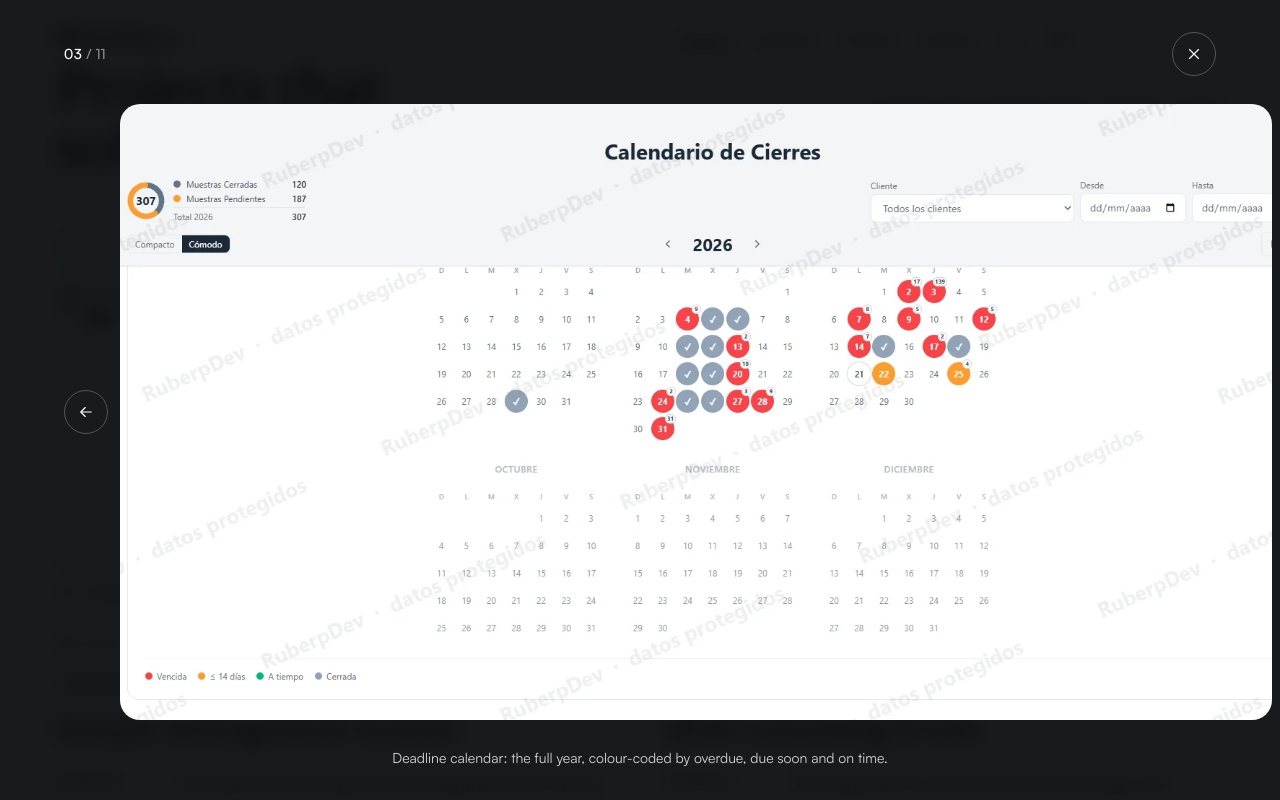
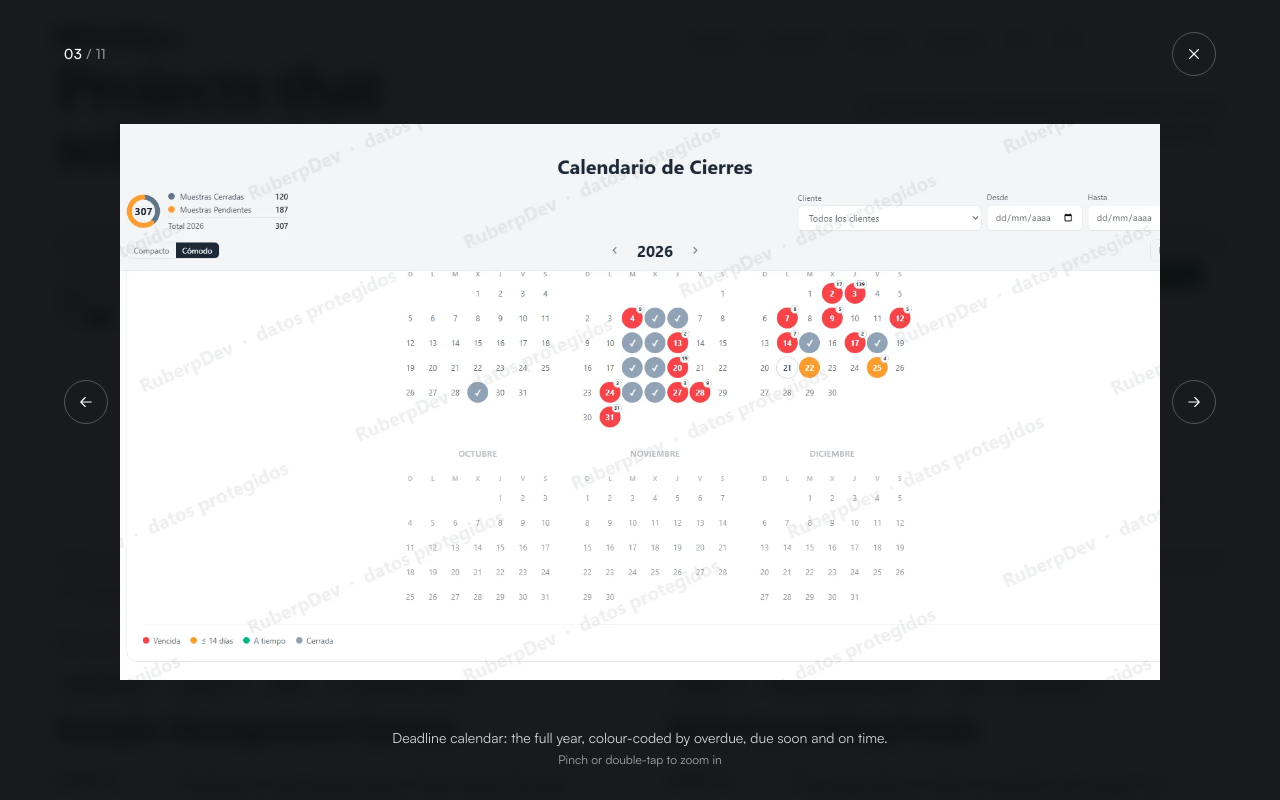
Before and after one commit to rretoarin/portafolio_rubenrp, a React (Vite) app: page / in a window 1280 px wide. Both pictures are taken after a click on the button 334 px from the left and 1221 px from the top of the page. Shown: the part 821-1621 px from the top of the page. Built offline with nearby package versions, Linux system fonts and the light colour scheme.

Commit message:
mejorqando detalles

```diff
--- a/src/App.jsx
+++ b/src/App.jsx
@@ -102,10 +102,10 @@
             sameAs: [PROFILE.linkedin],
             description: t.hero.lead,
             knowsAbout: [
-              'Diseno y desarrollo web',
+              'Diseño y desarrollo web',
               'Sistemas web a medida',
-              'Automatizacion de procesos',
-              'Integracion de sistemas',
+              'Automatización de procesos',
+              'Integración de sistemas',
               'Aplicaciones web',
               'Paneles de control y reportes',
             ],
--- a/src/components/Contact.jsx
+++ b/src/components/Contact.jsx
@@ -97,7 +97,7 @@
                 value={nombre}
                 onChange={(e) => setNombre(e.target.value)}
                 placeholder={t.contact.formNamePlaceholder}
-                className="mt-2 w-full rounded-[var(--radius-tile)] border border-edge bg-page px-3 py-2.5 text-sm transition-colors duration-200 placeholder:text-ink-soft/70 hover:border-ink focus-visible:border-ink focus:border-ink"
+                className="mt-2 w-full rounded-[var(--radius-tile)] border border-edge bg-page px-3 py-2.5 text-base transition-colors md:text-sm duration-200 placeholder:text-ink-soft/70 hover:border-ink focus-visible:border-ink focus:border-ink"
               />
 
               <label htmlFor="mensaje" className="mt-4 block text-sm font-medium">
@@ -110,7 +110,7 @@
                 value={mensaje}
                 onChange={(e) => setMensaje(e.target.value)}
                 placeholder={t.contact.formMessagePlaceholder}
-                className="mt-2 w-full resize-y rounded-[var(--radius-tile)] border border-edge bg-page px-3 py-2.5 text-sm transition-colors duration-200 placeholder:text-ink-soft/70 hover:border-ink focus-visible:border-ink focus:border-ink"
+                className="mt-2 w-full resize-y rounded-[var(--radius-tile)] border border-edge bg-page px-3 py-2.5 text-base transition-colors md:text-sm duration-200 placeholder:text-ink-soft/70 hover:border-ink focus-visible:border-ink focus:border-ink"
               />
 
               <button type="submit" className="btn-primary mt-5 w-full justify-center px-6">
--- a/src/components/Lightbox.jsx
+++ b/src/components/Lightbox.jsx
@@ -1,5 +1,126 @@
-import { useCallback, useEffect, useRef } from 'react'
+import { useCallback, useEffect, useRef, useState } from 'react'
 import { ArrowRight, Close } from './icons'
+
+const MAX = 4
+const DOBLE = 2.5
+const REPOSO = { s: 1, x: 0, y: 0 }
+
+/*
+ * Zoom de la captura. En el móvil una tabla del sistema de Arin cabe en ~340px
+ * y no se lee: aquí se amplía con dos dedos, con doble toque (o doble clic) y
+ * se recorre arrastrando. Todo con Pointer Events, sin librería.
+ *
+ * `touch-none` es lo que impide que el pellizco amplíe la página entera en vez
+ * de la captura. El desplazamiento se limita al dibujo real de la imagen —no a
+ * su caja, que con `object-contain` lleva franjas vacías— para que nunca se
+ * pueda arrastrar la captura fuera de la vista.
+ */
+function Zoom({ src, alt }) {
+  const zona = useRef(null)
+  const foto = useRef(null)
+  const punteros = useRef(new Map())
+  const inicio = useRef(null)
+  const toque = useRef(null)
+  const [vista, setVista] = useState(REPOSO)
+  const [gesto, setGesto] = useState(false)
+
+  // Coordenadas respecto al centro de la zona, que es el origen del transform.
+  const alCentro = (cx, cy) => {
+    const z = zona.current.getBoundingClientRect()
+    return { x: cx - z.left - z.width / 2, y: cy - z.top - z.height / 2 }
+  }
+
+  const limitar = ({ s, x, y }) => {
+    const z = zona.current.getBoundingClientRect()
+    const im = foto.current
+    const r = Math.min(z.width / (im.naturalWidth || 1), z.height / (im.naturalHeight || 1))
+    const mx = Math.max(0, (im.naturalWidth * r * s - z.width) / 2)
+    const my = Math.max(0, (im.naturalHeight * r * s - z.height) / 2)
+    return { s, x: Math.min(mx, Math.max(-mx, x)), y: Math.min(my, Math.max(-my, y)) }
+  }
+
+  // Amplía manteniendo quieto el punto `p` bajo el dedo o el cursor.
+  const ampliar = (s, p, v) => {
+    const s2 = Math.min(MAX, Math.max(1, s))
+    return limitar({ s: s2, x: p.x - (p.x - v.x) * (s2 / v.s), y: p.y - (p.y - v.y) * (s2 / v.s) })
+  }
+
+  const empezar = () => {
+    const [a, b] = [...punteros.current.values()]
+    inicio.current = b
+      ? { dist: Math.hypot(a.x - b.x, a.y - b.y), mid: alCentro((a.x + b.x) / 2, (a.y + b.y) / 2), v: vista }
+      : { x: a.x, y: a.y, v: vista, movido: false }
+  }
+
+  const onPointerDown = (e) => {
+    if (e.pointerType === 'mouse' && e.button !== 0) return
+    zona.current.setPointerCapture(e.pointerId)
+    punteros.current.set(e.pointerId, { x: e.clientX, y: e.clientY })
+    setGesto(true)
+    empezar()
+  }
+
+  const onPointerMove = (e) => {
+    if (!punteros.current.has(e.pointerId)) return
+    punteros.current.set(e.pointerId, { x: e.clientX, y: e.clientY })
+    const i = inicio.current
+    const [a, b] = [...punteros.current.values()]
+    if (b) {
+      const mid = alCentro((a.x + b.x) / 2, (a.y + b.y) / 2)
+      const v = ampliar(i.v.s * (Math.hypot(a.x - b.x, a.y - b.y) / i.dist), i.mid, i.v)
+      setVista(limitar({ ...v, x: v.x + mid.x - i.mid.x, y: v.y + mid.y - i.mid.y }))
+      return
+    }
+    if (Math.hypot(a.x - i.x, a.y - i.y) > 8) i.movido = true
+    if (i.v.s > 1) setVista(limitar({ ...i.v, x: i.v.x + a.x - i.x, y: i.v.y + a.y - i.y }))
+  }
+
+  const onPointerUp = (e) => {
+    if (!punteros.current.has(e.pointerId)) return
+    punteros.current.delete(e.pointerId)
+    const i = inicio.current
+    if (punteros.current.size) {
+      // Se levantó un dedo del pellizco: el que queda sigue arrastrando.
+      empezar()
+      toque.current = null
+      return
+    }
+    setGesto(false)
+    if (i?.dist || i?.movido) return (toque.current = null)
+    const antes = toque.current
+    const ahora = { t: e.timeStamp, x: e.clientX, y: e.clientY }
+    if (antes && ahora.t - antes.t < 320 && Math.hypot(ahora.x - antes.x, ahora.y - antes.y) < 30) {
+      setVista(vista.s > 1 ? REPOSO : ampliar(DOBLE, alCentro(ahora.x, ahora.y), vista))
+      toque.current = null
+    } else {
+      toque.current = ahora
+    }
+  }
+
+  return (
+    <div
+      ref={zona}
+      onPointerDown={onPointerDown}
+      onPointerMove={onPointerMove}
+      onPointerUp={onPointerUp}
+      onPointerCancel={onPointerUp}
+      className={`relative min-h-0 flex-1 self-stretch touch-none overflow-hidden select-none ${
+        vista.s > 1 ? 'cursor-grab active:cursor-grabbing' : 'cursor-zoom-in'
+      }`}
+    >
+      <img
+        ref={foto}
+        src={src}
+        alt={alt}
+        draggable={false}
+        style={{ transform: `translate3d(${vista.x}px, ${vista.y}px, 0) scale(${vista.s})` }}
+        className={`size-full rounded-[var(--radius-card)] object-contain ${
+          gesto ? '' : 'motion-safe:transition-transform motion-safe:duration-200'
+        }`}
+      />
+    </div>
+  )
+}
 
 /*
  * Visor de capturas a pantalla completa. Existe para que el bento pueda mostrar
@@ -107,11 +228,8 @@
             <ArrowRight width={18} height={18} />
           </button>
 
-          <img
-            src={shots[index]}
-            alt={`${name} — ${captions[index]}`}
-            className="min-h-0 flex-1 rounded-[var(--radius-card)] object-contain"
-          />
+          {/* La `key` vuelve el zoom a cero en cada captura. */}
+          <Zoom key={index} src={shots[index]} alt={`${name} — ${captions[index]}`} />
 
           <button
             type="button"
@@ -125,6 +243,10 @@
 
         <p aria-live="polite" className="mx-auto max-w-2xl pt-4 text-center text-sm text-on-scrim/80">
           {captions[index]}
+        </p>
+        <p className="pt-1 text-center text-xs text-on-scrim/60">
+          <span className="pointer-fine:hidden">{labels.zoomTouch}</span>
+          <span className="hidden pointer-fine:inline">{labels.zoomMouse}</span>
         </p>
 
         {/*
--- a/src/components/Nav.jsx
+++ b/src/components/Nav.jsx
@@ -36,18 +36,22 @@
     return () => window.removeEventListener('scroll', onScroll)
   }, [])
 
-  // Marca en el menú la sección que domina la pantalla.
+  /*
+   * Marca en el menú la sección que domina la pantalla. El hero también se
+   * observa, aunque no tenga enlace: sin él, al volver arriba se quedaba
+   * marcada la última sección visitada. Con el hero a la vista no se marca nada.
+   */
   useEffect(() => {
     const observer = new IntersectionObserver(
       (entries) => {
         const visible = entries
           .filter((entry) => entry.isIntersecting)
           .sort((a, b) => b.intersectionRatio - a.intersectionRatio)[0]
-        if (visible) setActive(visible.target.id)
+        if (visible) setActive(visible.target.id === 'top' ? '' : visible.target.id)
       },
       { rootMargin: '-45% 0px -45% 0px' },
     )
-    SECTIONS.forEach((id) => {
+    ;['top', ...SECTIONS].forEach((id) => {
       const el = document.getElementById(id)
       if (el) observer.observe(el)
     })
--- a/src/data/content.js
+++ b/src/data/content.js
@@ -122,7 +122,7 @@
     },
 
     hero: {
-      kicker: 'Dos proyectos en producción · Míralos por dentro',
+      kicker: 'Proyectos reales en producción · Míralos por dentro',
       headline: 'Transformo procesos complejos en soluciones digitales simples.',
       lead: 'Diseño y desarrollo páginas web, sistemas y experiencias digitales adaptadas a las necesidades reales de cada negocio.',
       ctaPrimary: 'Hablemos de tu proyecto',
@@ -204,6 +204,8 @@
       toolsLabel: 'Construido con',
       galleryLabel: 'Capturas del sistema',
       closeShot: 'Cerrar la captura',
+      zoomTouch: 'Pellizca o toca dos veces para ampliar',
+      zoomMouse: 'Doble clic para ampliar y arrastra para moverte',
       prev: 'Captura anterior',
       next: 'Captura siguiente',
       items: {
@@ -212,11 +214,11 @@
           name: 'Sistema de Gestión de Muestras',
           evidenceNote: 'Capturas reales en producción. Los datos de cliente van difuminados.',
           problem:
-            'El control de cada muestra vivía en hojas de cálculo y nadie sabía con certeza dónde estaba ni quién la había tocado.',
+            'El control de cada muestra vivía en hojas de Excel que se colgaban, y nadie sabía con certeza dónde estaba ni quién la había tocado.',
           solution:
             'Una plataforma con seguimiento por estados, historial firmado, calendario de cierres y reportes de vencimiento.',
           result:
-            'En producción. Cada movimiento queda firmado y cambiar un feriado recalcula los plazos de todo el sistema.',
+            'En producción y estable. Todo queda registrado y ordenado, y los reportes permiten medir y tomar decisiones con información fiable.',
           shots: [
             'Panel de control: pendientes, finalizados y aprobados, con la carga de cada proceso al día.',
             'Listado de diseños: filtros combinados por estado y categoría, con exportación a Excel.',
@@ -308,17 +310,17 @@
       projects: 'Projects',
       process: 'Process',
       contact: 'Contact',
-      talk: 'Let us talk',
+      talk: 'Let’s talk',
       language: 'View in Spanish',
       menu: 'Menu',
       close: 'Close menu',
     },
 
     hero: {
-      kicker: 'Two projects in production · See them from the inside',
+      kicker: 'Real projects in production · See them from the inside',
       headline: 'I turn complex processes into simple digital solutions.',
       lead: 'I design and build websites, systems and digital experiences shaped around what each business actually needs.',
-      ctaPrimary: 'Let us talk about your project',
+      ctaPrimary: 'Let’s talk about your project',
       ctaSecondary: 'See real projects',
       services: [
         'Corporate websites',
@@ -339,7 +341,7 @@
       eyebrow: 'What can I do for your business?',
       title: 'Digital solutions built around your goals.',
       subtitle:
-        'Every business has different needs. That is why I build tailored solutions that help you work better, save time and grow your business.',
+        'Every business has different needs. That’s why I build tailored solutions that help you work better, save time and grow your business.',
       items: [
         {
           title: 'Websites',
@@ -351,7 +353,7 @@
         },
         {
           title: 'Automation',
-          text: 'What is repeated by hand every week becomes the system’s job, and with no mistakes.',
+          text: 'The work you repeat by hand every week becomes the system’s job, with no mistakes.',
         },
         {
           title: 'Integrations',
@@ -364,7 +366,7 @@
       eyebrow: 'From the project to the follow-up',
       title: 'Your project, in good hands. Always.',
       subtitle:
-        'I do not hand the project over and disappear: I stay with you through the whole process, and after launch too.',
+        'I don’t hand the project over and disappear: I stay with you through the whole process, and after launch too.',
       steps: [
         { title: 'We talk', text: 'We work out what your business needs and where it gets stuck today.' },
         { title: 'We design', text: 'We define the experience and the shape of the solution.' },
@@ -391,6 +393,8 @@
       toolsLabel: 'Built with',
       galleryLabel: 'System screens',
       closeShot: 'Close the screen',
+      zoomTouch: 'Pinch or double-tap to zoom in',
+      zoomMouse: 'Double-click to zoom in, then drag to move around',
       prev: 'Previous screen',
       next: 'Next screen',
       items: {
@@ -399,11 +403,11 @@
           name: 'Sample Management System',
           evidenceNote: 'Real screens in production. Client data is blurred out.',
           problem:
-            'Tracking for every sample lived in spreadsheets and nobody knew for certain where it was or who had touched it.',
+            'Tracking for every sample lived in Excel sheets that kept freezing, and nobody knew for certain where it was or who had touched it.',
           solution:
             'A platform with status tracking, a signed history, a closing calendar and due-date reports.',
           result:
-            'In production. Every movement is signed, and changing one holiday recalculates deadlines across the system.',
+            'In production and stable. Everything is recorded and in order, and the reports let them measure and make decisions on reliable data.',
           shots: [
             'Dashboard: pending, finished and approved, with each process load up to date.',
             'Design list: combined status and category filters, with Excel export.',
@@ -444,11 +448,11 @@
 
     contact: {
       eyebrow: 'Have a project in mind?',
-      title: 'Let us talk and make your idea real.',
-      text: 'Tell me what you need and let us find the best solution for your business together.',
+      title: 'Let’s talk and make your idea real.',
+      text: 'Tell me what you need and let’s find the best solution for your business together.',
       about:
-        'I am Rubén, a full stack developer specialised in building digital solutions for businesses. I lean on AI to move faster and deliver sooner, but the decisions are mine and everything goes through my review. You work directly with me, from the first sketch to deployment.',
-      cta: 'Let us talk about your project',
+        'I’m Rubén, a full stack developer specialised in building digital solutions for businesses. I lean on AI to move faster and deliver sooner, but the decisions are mine and everything goes through my review. You work directly with me, from the first sketch to deployment.',
+      cta: 'Let’s talk about your project',
       ctaNote: 'You get me, not an automated form.',
       whatsappAria: 'Message me on WhatsApp',
       whatsappMessage:
@@ -473,7 +477,7 @@
         label: 'Site',
         lines: [
           'Designed and built by me',
-          'Light and dark, one same content',
+          'Light and dark, same content',
           'Deployed on Vercel',
         ],
       },
```
Also changed, not shown: 1 other file (tests, documents, lock files or other folders).
